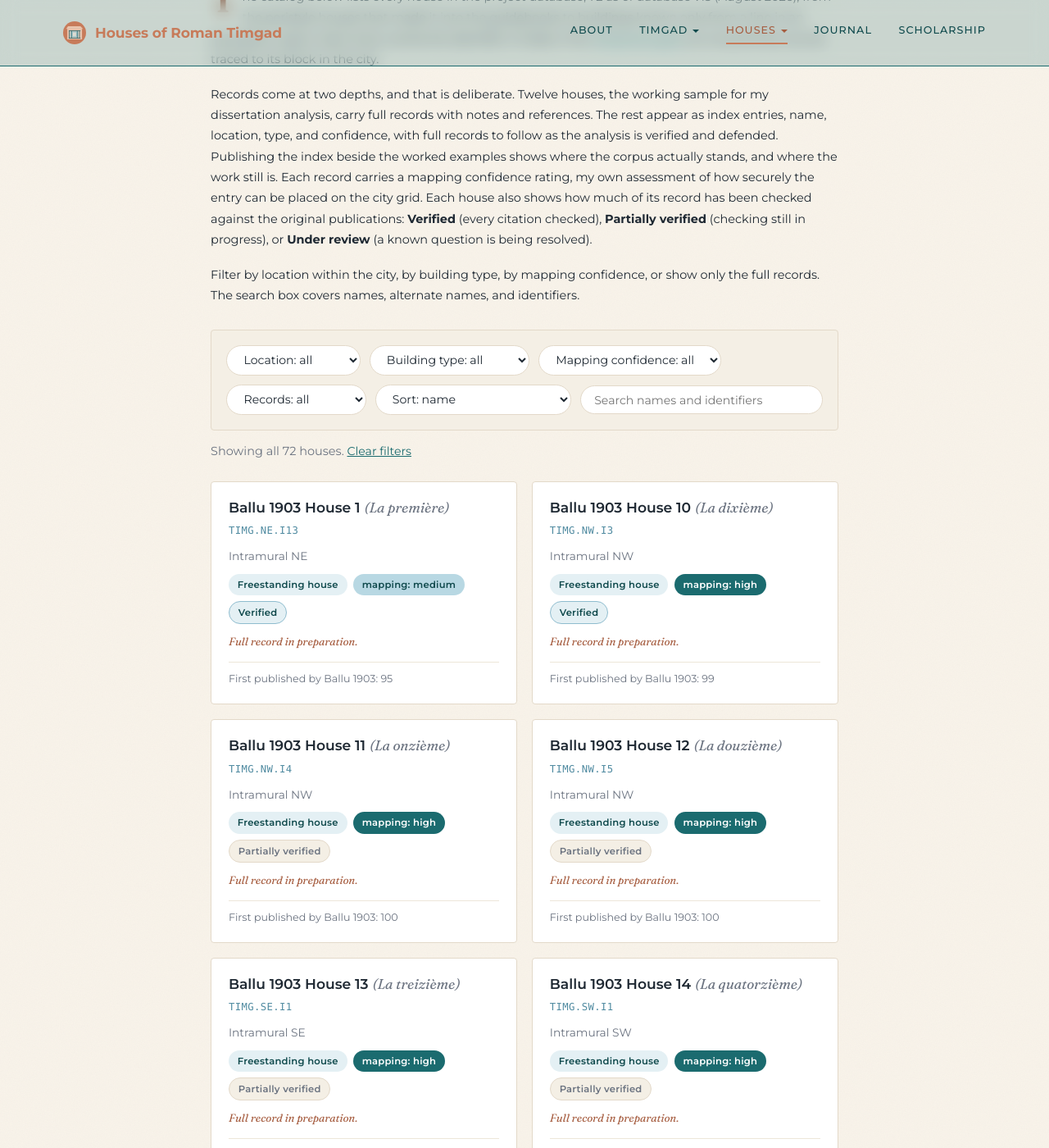
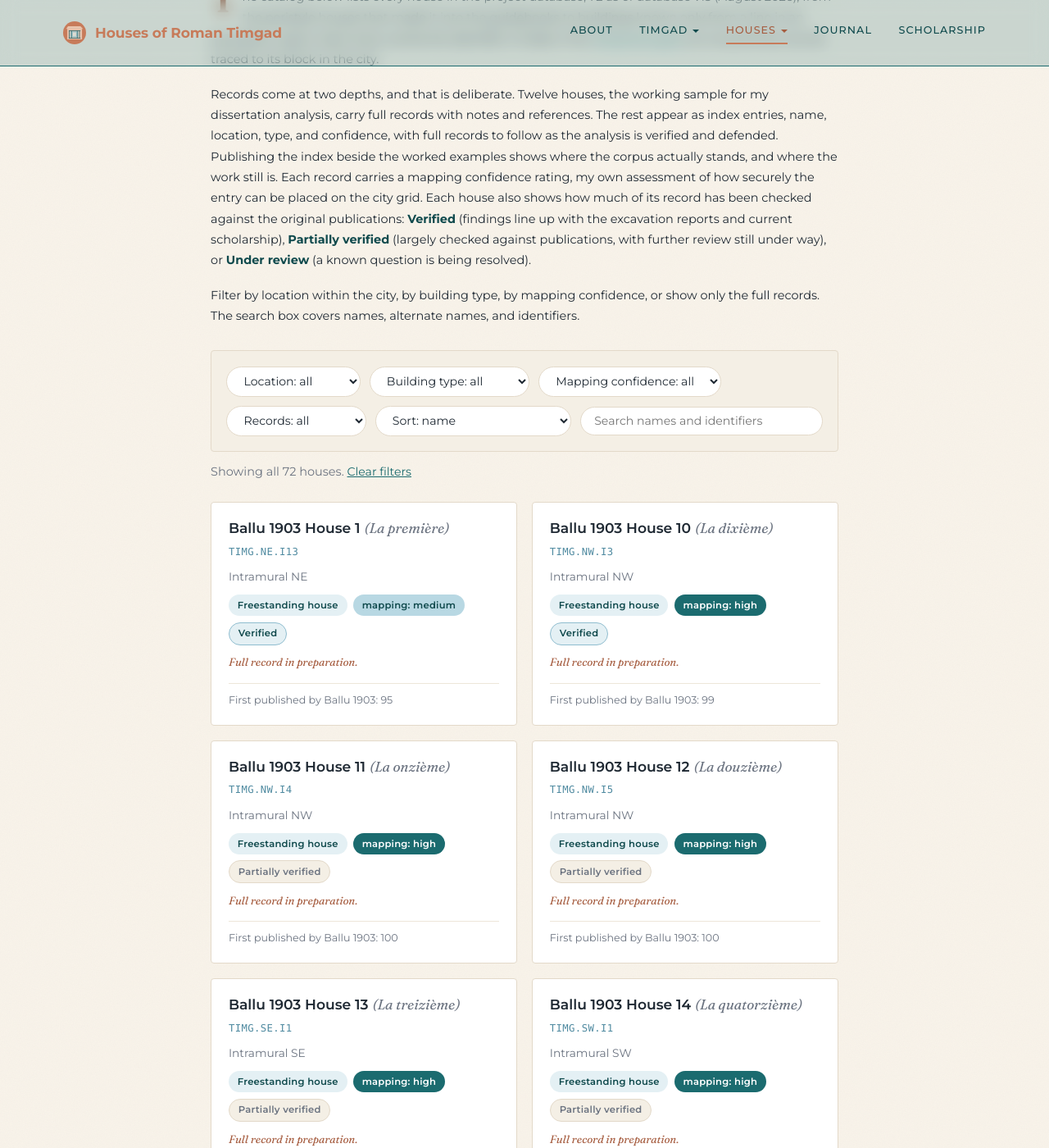
Before and after one commit to kimedher/timgadhouses, a Jekyll site: the page built from houses/catalog.md, in a window 1280 px wide and 1400 px high, scrolled down 499 px. Shown: the whole window at 82% size. Built offline with Jekyll 4.4.1, drawn with Linux system fonts in a browser that asks for light colours.

Commit message:
Catalog copy: verification term styling and expanded glosses

```diff
--- a/_includes/house-catalog.html
+++ b/_includes/house-catalog.html
@@ -52,6 +52,7 @@
 .hc-pub { font-size: 0.7rem; color: var(--text-muted); margin: 0.3rem 0 0; border-top: 1px solid var(--hairline-soft); padding-top: 0.5rem; }
 .hc-pending { font-size: 0.74rem; font-family: var(--serif); font-style: italic; color: var(--terracotta-deep); margin: 0.15rem 0 0; }
 .hc-badge--full { background: var(--teal-dark); color: #fff; }
+.vstatus-term { color: var(--teal-dark); }
 .hc-empty {
   grid-column: 1 / -1; text-align: center; padding: 3rem 1rem;
   font-family: var(--serif); font-style: italic; color: var(--text-muted); display: none;
--- a/houses/catalog.md
+++ b/houses/catalog.md
@@ -13,7 +13,7 @@ last_updated: 2026-08-06
 
 The catalog below lists every house in the project database, {{ site.data.houses.count }} as of database v13 (August 2026), from the peristyle houses that made it into the guidebooks to buildings known only from a line in an excavation report. Each entry carries the identifier it holds in the [interactive grid](/grid/), so a record here can be traced to its block in the city.
 
-Records come at two depths, and that is deliberate. Twelve houses, the working sample for my dissertation analysis, carry full records with notes and references. The rest appear as index entries, name, location, type, and confidence, with full records to follow as the analysis is verified and defended. Publishing the index beside the worked examples shows where the corpus actually stands, and where the work still is. Each record carries a mapping confidence rating, my own assessment of how securely the entry can be placed on the city grid. Each house also shows how much of its record has been checked against the original publications: **Verified** (every citation checked), **Partially verified** (checking still in progress), or **Under review** (a known question is being resolved).
+Records come at two depths, and that is deliberate. Twelve houses, the working sample for my dissertation analysis, carry full records with notes and references. The rest appear as index entries, name, location, type, and confidence, with full records to follow as the analysis is verified and defended. Publishing the index beside the worked examples shows where the corpus actually stands, and where the work still is. Each record carries a mapping confidence rating, my own assessment of how securely the entry can be placed on the city grid. Each house also shows how much of its record has been checked against the original publications: **<span class="vstatus-term">Verified</span>** (findings line up with the excavation reports and current scholarship), **<span class="vstatus-term">Partially verified</span>** (largely checked against publications, with further review still under way), or **<span class="vstatus-term">Under review</span>** (a known question is being resolved).
 
 Filter by location within the city, by building type, by mapping confidence, or show only the full records. The search box covers names, alternate names, and identifiers.
 
```
